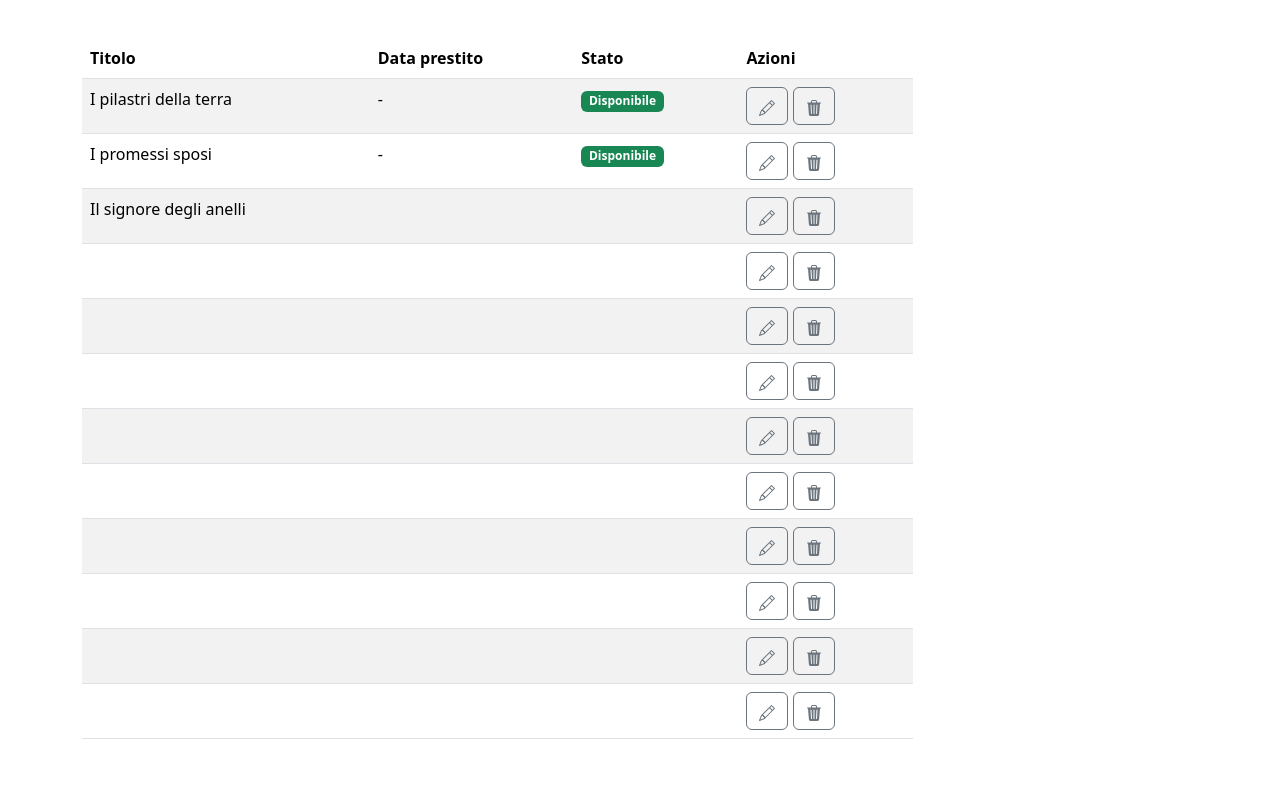
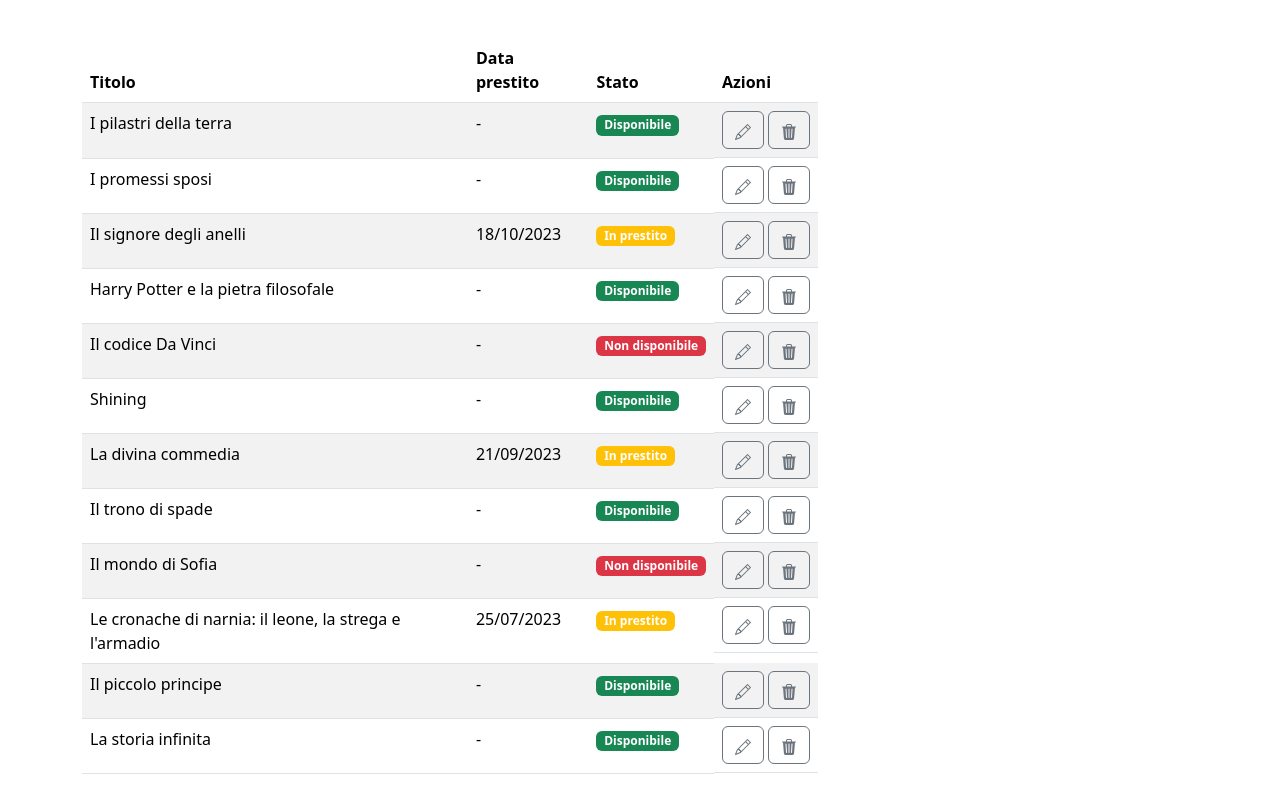
Before and after one commit to LuisE-Cruz/html-css-bootstrap-dashboard, a plain HTML site: page index.html in a window 1280 px wide. Shown: the part 171-961 px from the top of the page. Before the commit the page ends 926 px from the top, so only its background shows below. Drawn offline with nearby package versions, Linux system fonts and the light colour scheme.

Commit message:
Fine tabella / aggiunta todo list checkbox

```diff
--- a/index.html
+++ b/index.html
@@ -51,12 +51,12 @@
 
         <div class="container">
             <div class="row">
-                <div class="col-12 col-lg-9 d-flex justify-content-between mb-5">
-                    <h2 class="col-8 col-lg-6">Catalogo libri</h2>
+                <div class="col-12 col-lg-8 d-flex justify-content-between mb-5">
+                    <h2 class="col-8 col-lg-5">Catalogo libri</h2>
                     <a class="btn btn-primary col-4 col-lg-3" href="./pages/addform.html" role="button">Aggiungi
                         libro</a>
                 </div>
-                <div class="col-12 col-lg-9">
+                <div class="col-12 col-lg-8">
                     <table class="table table-striped table-hover">
                         <thead>
                             <tr>
@@ -72,7 +72,7 @@
                                 <td>I pilastri della terra</td>
                                 <td class="d-none d-md-table-cell">-</td>
                                 <td><span class="badge text-bg-success">Disponibile</span></td>
-                                <td>
+                                <td class="d-flex gap-1">
                                     <button type="button" class="btn btn-outline-secondary">
                                         <svg xmlns="http://www.w3.org/2000/svg" width="16" height="16"
                                             fill="currentColor" class="bi bi-pencil" viewBox="0 0 16 16">
@@ -95,7 +95,7 @@
                                 <td>I promessi sposi</td>
                                 <td class="d-none d-md-table-cell">-</td>
                                 <td><span class="badge text-bg-success">Disponibile</span></td>
-                                <td>
+                                <td class="d-flex gap-1">
                                     <button type="button" class="btn btn-outline-secondary">
                                         <svg xmlns="http://www.w3.org/2000/svg" width="16" height="16"
                                             fill="currentColor" class="bi bi-pencil" viewBox="0 0 16 16">
@@ -116,9 +116,9 @@
                             </tr>
                             <tr>
                                 <td>Il signore degli anelli</td>
-                                <td class="d-none d-md-table-cell"></td>
-                                <td></td>
-                                <td>
+                                <td class="d-none d-md-table-cell">18/10/2023</td>
+                                <td><span class="badge text-bg-warning text-white">In prestito</span></td>
+                                <td class="d-flex gap-1">
                                     <button type="button" class="btn btn-outline-secondary">
                                         <svg xmlns="http://www.w3.org/2000/svg" width="16" height="16"
                                             fill="currentColor" class="bi bi-pencil" viewBox="0 0 16 16">
@@ -138,10 +138,10 @@
                                 </td>
                             </tr>
                             <tr>
-                                <td></td>
-                                <td class="d-none d-md-table-cell"></td>
-                                <td></td>
-                                <td>
+                                <td>Harry Potter e la pietra filosofale</td>
+                                <td class="d-none d-md-table-cell">-</td>
+                                <td><span class="badge text-bg-success">Disponibile</span></td>
+                                <td class="d-flex gap-1">
                                     <button type="button" class="btn btn-outline-secondary">
                                         <svg xmlns="http://www.w3.org/2000/svg" width="16" height="16"
                                             fill="currentColor" class="bi bi-pencil" viewBox="0 0 16 16">
@@ -161,10 +161,10 @@
                                 </td>
                             </tr>
                             <tr>
-                                <td></td>
-                                <td class="d-none d-md-table-cell"></td>
-                                <td></td>
-                                <td>
+                                <td>Il codice Da Vinci</td>
+                                <td class="d-none d-md-table-cell">-</td>
+                                <td><span class="badge text-bg-danger">Non disponibile</span></td>
+                                <td class="d-flex gap-1">
                                     <button type="button" class="btn btn-outline-secondary">
                                         <svg xmlns="http://www.w3.org/2000/svg" width="16" height="16"
                                             fill="currentColor" class="bi bi-pencil" viewBox="0 0 16 16">
@@ -184,10 +184,10 @@
                                 </td>
                             </tr>
                             <tr>
-                                <td></td>
-                                <td class="d-none d-md-table-cell"></td>
-                                <td></td>
-                                <td>
+                                <td>Shining</td>
+                                <td class="d-none d-md-table-cell">-</td>
+                                <td><span class="badge text-bg-success">Disponibile</span></td>
+                                <td class="d-flex gap-1">
                                     <button type="button" class="btn btn-outline-secondary">
                                         <svg xmlns="http://www.w3.org/2000/svg" width="16" height="16"
                                             fill="currentColor" class="bi bi-pencil" viewBox="0 0 16 16">
@@ -207,10 +207,10 @@
                                 </td>
                             </tr>
                             <tr>
-                                <td></td>
-                                <td class="d-none d-md-table-cell"></td>
-                                <td></td>
-                                <td>
+                                <td>La divina commedia</td>
+                                <td class="d-none d-md-table-cell">21/09/2023</td>
+                                <td><span class="badge text-bg-warning text-white">In prestito</span></td>
+                                <td class="d-flex gap-1">
                                     <button type="button" class="btn btn-outline-secondary">
                                         <svg xmlns="http://www.w3.org/2000/svg" width="16" height="16"
                                             fill="currentColor" class="bi bi-pencil" viewBox="0 0 16 16">
@@ -230,10 +230,10 @@
                                 </td>
                             </tr>
                             <tr>
-                                <td></td>
-                                <td class="d-none d-md-table-cell"></td>
-                                <td></td>
-                                <td>
+                                <td>Il trono di spade</td>
+                                <td class="d-none d-md-table-cell">-</td>
+                                <td><span class="badge text-bg-success">Disponibile</span></td>
+                                <td class="d-flex gap-1">
                                     <button type="button" class="btn btn-outline-secondary">
                                         <svg xmlns="http://www.w3.org/2000/svg" width="16" height="16"
                                             fill="currentColor" class="bi bi-pencil" viewBox="0 0 16 16">
@@ -253,10 +253,10 @@
                                 </td>
                             </tr>
                             <tr>
-                                <td></td>
-                                <td class="d-none d-md-table-cell"></td>
-                                <td></td>
-                                <td>
+                                <td>Il mondo di Sofia</td>
+                                <td class="d-none d-md-table-cell">-</td>
+                                <td><span class="badge text-bg-danger">Non disponibile</span></td>
+                                <td class="d-flex gap-1">
                                     <button type="button" class="btn btn-outline-secondary">
                                         <svg xmlns="http://www.w3.org/2000/svg" width="16" height="16"
                                             fill="currentColor" class="bi bi-pencil" viewBox="0 0 16 16">
@@ -276,10 +276,10 @@
                                 </td>
                             </tr>
                             <tr>
-                                <td></td>
-                                <td class="d-none d-md-table-cell"></td>
-                                <td></td>
-                                <td>
+                                <td>Le cronache di narnia: il leone, la strega e l'armadio</td>
+                                <td class="d-none d-md-table-cell">25/07/2023</td>
+                                <td><span class="badge text-bg-warning text-white">In prestito</span></td>
+                                <td class="d-flex gap-1">
                                     <button type="button" class="btn btn-outline-secondary">
                                         <svg xmlns="http://www.w3.org/2000/svg" width="16" height="16"
                                             fill="currentColor" class="bi bi-pencil" viewBox="0 0 16 16">
@@ -299,10 +299,10 @@
                                 </td>
                             </tr>
                             <tr>
-                                <td></td>
-                                <td class="d-none d-md-table-cell"></td>
-                                <td></td>
-                                <td>
+                                <td>Il piccolo principe</td>
+                                <td class="d-none d-md-table-cell">-</td>
+                                <td><span class="badge text-bg-success">Disponibile</span></td>
+                                <td class="d-flex gap-1">
                                     <button type="button" class="btn btn-outline-secondary">
                                         <svg xmlns="http://www.w3.org/2000/svg" width="16" height="16"
                                             fill="currentColor" class="bi bi-pencil" viewBox="0 0 16 16">
@@ -322,10 +322,10 @@
                                 </td>
                             </tr>
                             <tr>
-                                <td></td>
-                                <td class="d-none d-md-table-cell"></td>
-                                <td></td>
-                                <td>
+                                <td>La storia infinita</td>
+                                <td class="d-none d-md-table-cell">-</td>
+                                <td><span class="badge text-bg-success">Disponibile</span></td>
+                                <td class="d-flex gap-1">
                                     <button type="button" class="btn btn-outline-secondary">
                                         <svg xmlns="http://www.w3.org/2000/svg" width="16" height="16"
                                             fill="currentColor" class="bi bi-pencil" viewBox="0 0 16 16">
@@ -347,6 +347,14 @@
                         </tbody>
                     </table>
                 </div>
+
+                <div class="col-12 col-md-4">
+
+                </div>
+
+                <div class="col-12 col-md-4">
+
+                </div>
             </div>
         </div>
 
```
